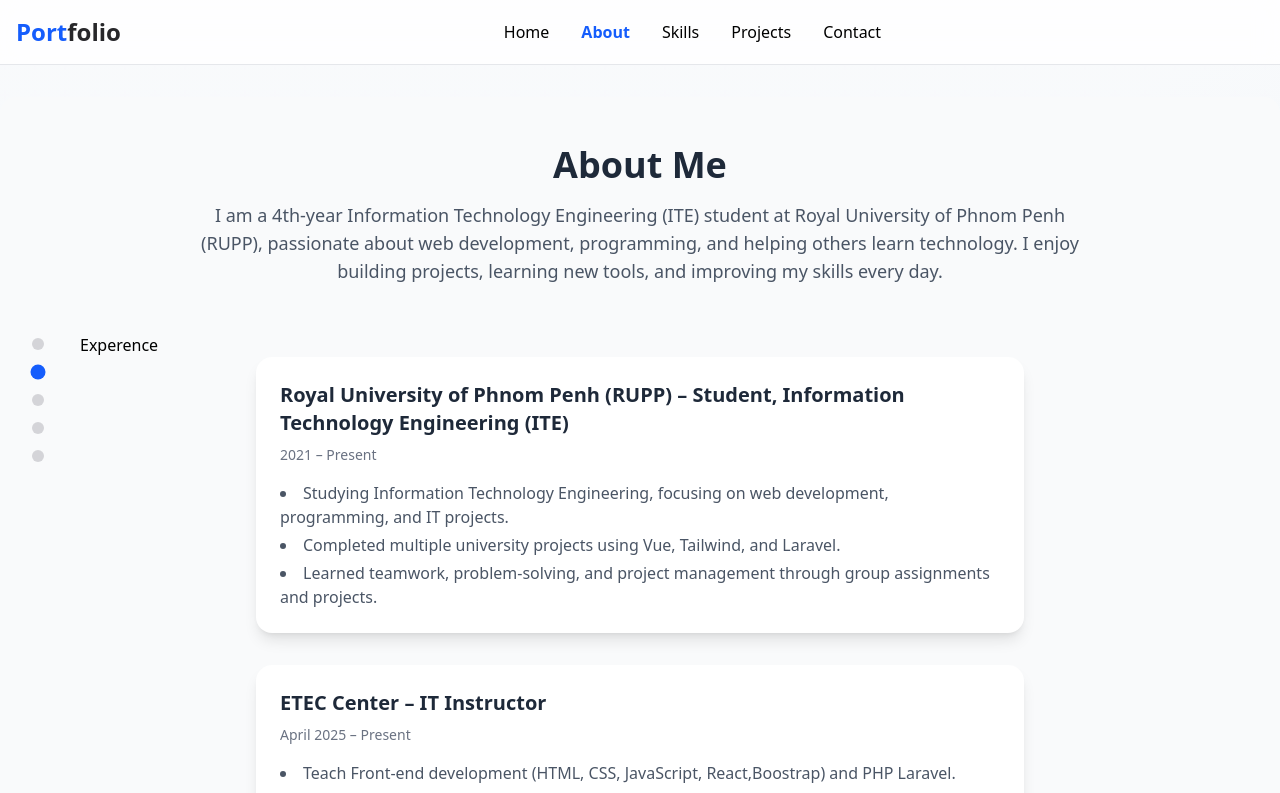
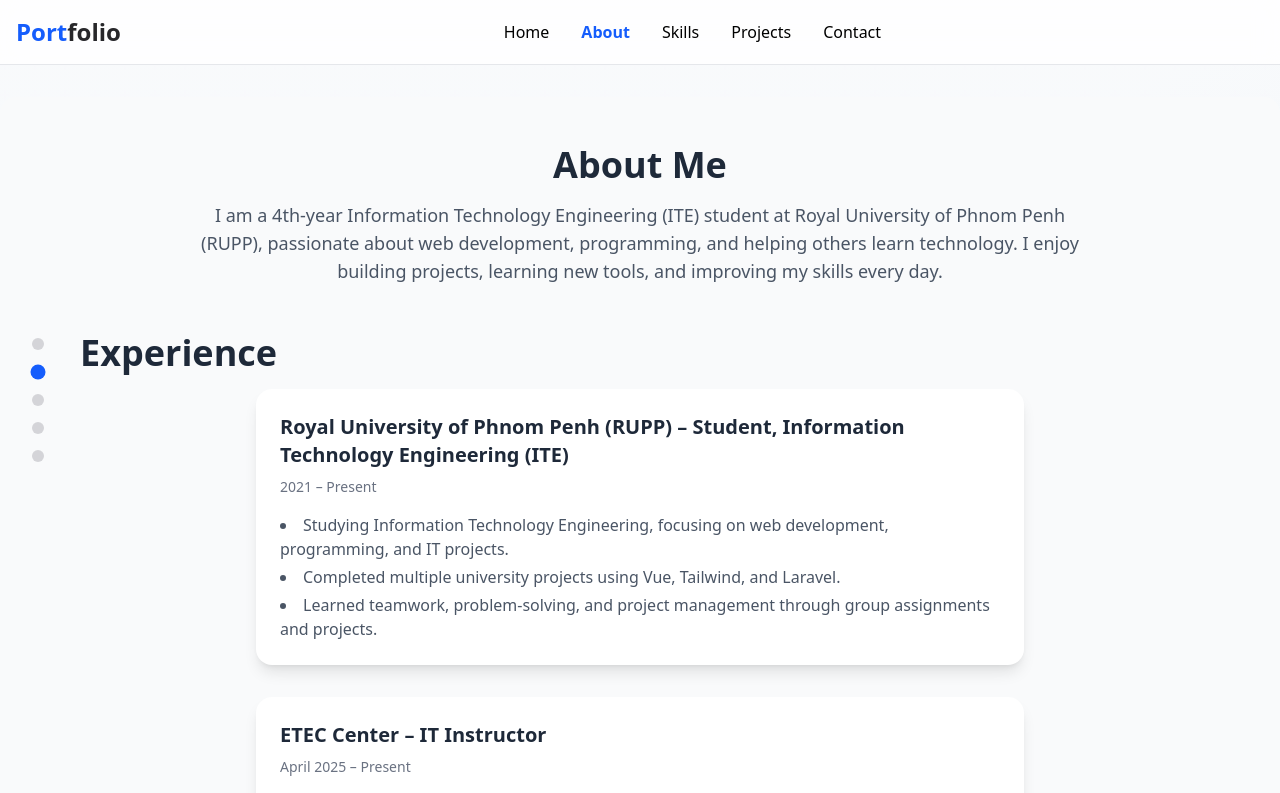
Before and after one commit to PhearomRatha/portfolio-Ratha, a Vue app: page /about in a window 1280 px wide. Shown: the top 793 px of the page. Built offline with nearby package versions, Linux system fonts and the light colour scheme.

Commit message:
update language

```diff
--- a/src/views/About.vue
+++ b/src/views/About.vue
@@ -13,7 +13,9 @@
 
 
     <!-- Experience List -->
-    <h3>Experence </h3>
+       <h2 class="text-3xl md:text-4xl font-bold text-gray-800 dark:text-white mb-4">
+        Experience <span class="text-primary-600"></span>
+      </h2>
     <div class="space-y-8 max-w-3xl mx-auto">
       <!-- RUPP -->
       <div class="bg-white dark:bg-gray-800 rounded-2xl shadow-lg p-6">
```
